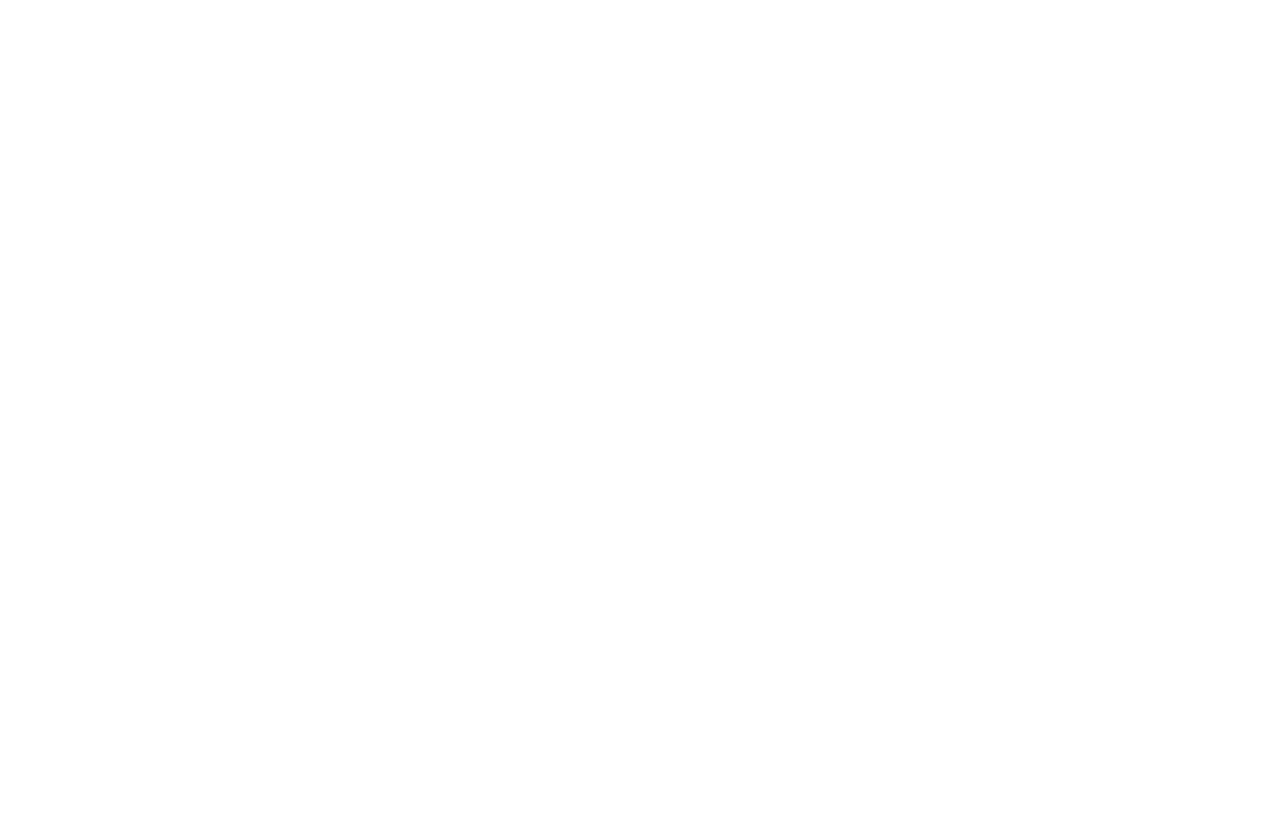
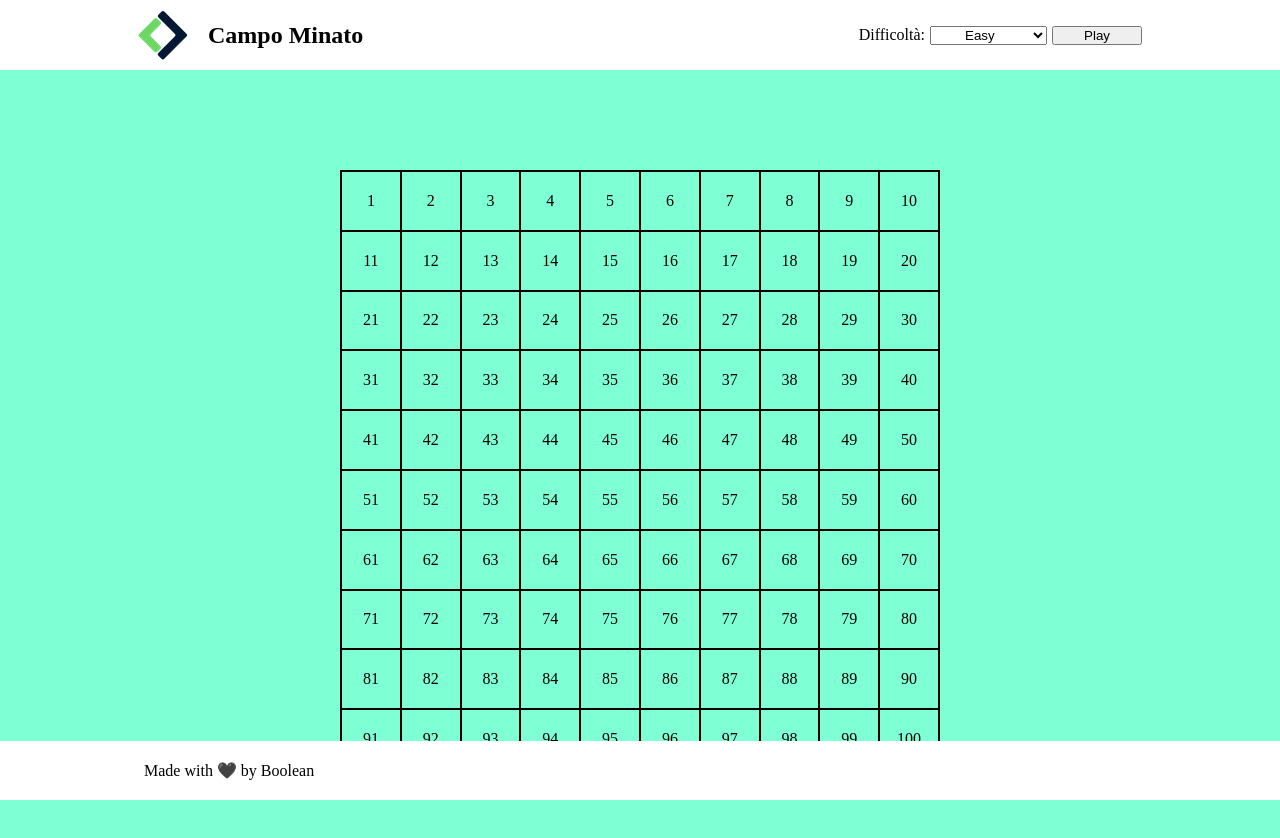
Before and after one commit to Pier98Sa/js-campominato-grid, a plain HTML site: page index.html in a window 1280 px wide. Before the commit the page ends 800 px from the top, so only its background shows below. Drawn offline with Linux system fonts and the light colour scheme.

Commit message:
Versione statica completata

```diff
--- a/index.html
+++ b/index.html
@@ -8,6 +8,51 @@
     <link rel="stylesheet" href="style.css">
 </head>
 <body>
+    <header>
+        <nav class="container">
+            <div class="navbar sx">
+                <img src="img/Logo.png" alt="Boolean Logo">
+                <h1>Campo Minato</h1>
+            </div>
+
+            <div class="navbar dx">
+                <span>Difficoltà: </span>
+                <select name="" id="">
+                    <option value="Easy">Easy</option>
+                    <option value="Hard">Hard</option>
+                    <option value="Crazy">Crazy</option>
+                </select>
+                <button>Play</button>
+            </div>
+        </nav>
+    </header>
+
+    <main>
+        <div id="grid">
+
+            <!--
+            <div class="square"></div>
+            <div class="square"></div>
+            <div class="square"></div>
+            <div class="square"></div>
+            <div class="square"></div>
+            <div class="square"></div>
+            <div class="square"></div>
+            <div class="square"></div>
+            -->
+
+
+
+        </div>
+
+    </main>
+
+    <footer >
+        <div class="container">
+            <p>Made with &#128420; by Boolean</p>
+        </div>
+
+    </footer>
 
 
 
--- a/main.js
+++ b/main.js
@@ -0,0 +1,23 @@
+const gridElement = document.getElementById('grid');
+
+const createGridElement = () => {
+    const node = document.createElement('div');
+    node.classList.add('square');
+    return node;
+}
+
+
+for (let i = 1; i<=100; i++) {
+
+    const node = createGridElement();
+
+    node.innerHTML += i;
+
+    node.addEventListener('click', function() {
+        console.log(this);
+        this.classList.add('clicked');
+    });
+
+    gridElement.appendChild(node);
+
+}
--- a/style.css
+++ b/style.css
@@ -1,5 +1,77 @@
+/*common rules*/
 *{
     padding: 0;
     margin: 0;
     box-sizing: border-box;
 }
+
+body {
+    background-color: #7fffd4;
+}
+
+.container{
+    width: 80%;
+    margin: 0 auto;
+}
+/*header*/
+header{
+   background-color: #fff;
+}
+/*navbar*/
+header nav {
+    display: flex;
+    justify-content: space-between;
+    align-items: center;
+}
+.navbar {
+    display: flex;
+    align-items: center;
+    padding: 10px;
+}
+/*navbar sx*/
+.navbar.sx img{
+    margin-right: 20px;
+}
+/*navbar dx*/
+.navbar.dx select{
+    margin: 0 5px;
+    padding: 0 30px;
+}
+.navbar.dx button{
+    padding: 0 30px;
+}
+
+/*main*/
+#grid {
+    height: 600px;
+    width: 600px;
+    margin: 100px auto;
+    border: solid 1px #000;
+    display: flex;
+    flex-wrap: wrap;
+}
+
+.square {
+    border: solid 1px #000;
+    width: calc(100% / 10);
+    height: calc(100% / 10);
+    display: flex;
+    justify-content: center;
+    align-items: center;
+    cursor: pointer;
+}
+/*classe che si attiva con il click sugli square*/
+.clicked {
+    background-color: #6495ed;
+}
+
+/*Footer*/
+footer{
+    background-color: #fff;
+    position: fixed;
+    left: 0;
+    bottom: 0;
+    width: 100%;
+    padding: 20px;
+
+}
```
Also changed, not shown: img/Logo.png (added).
